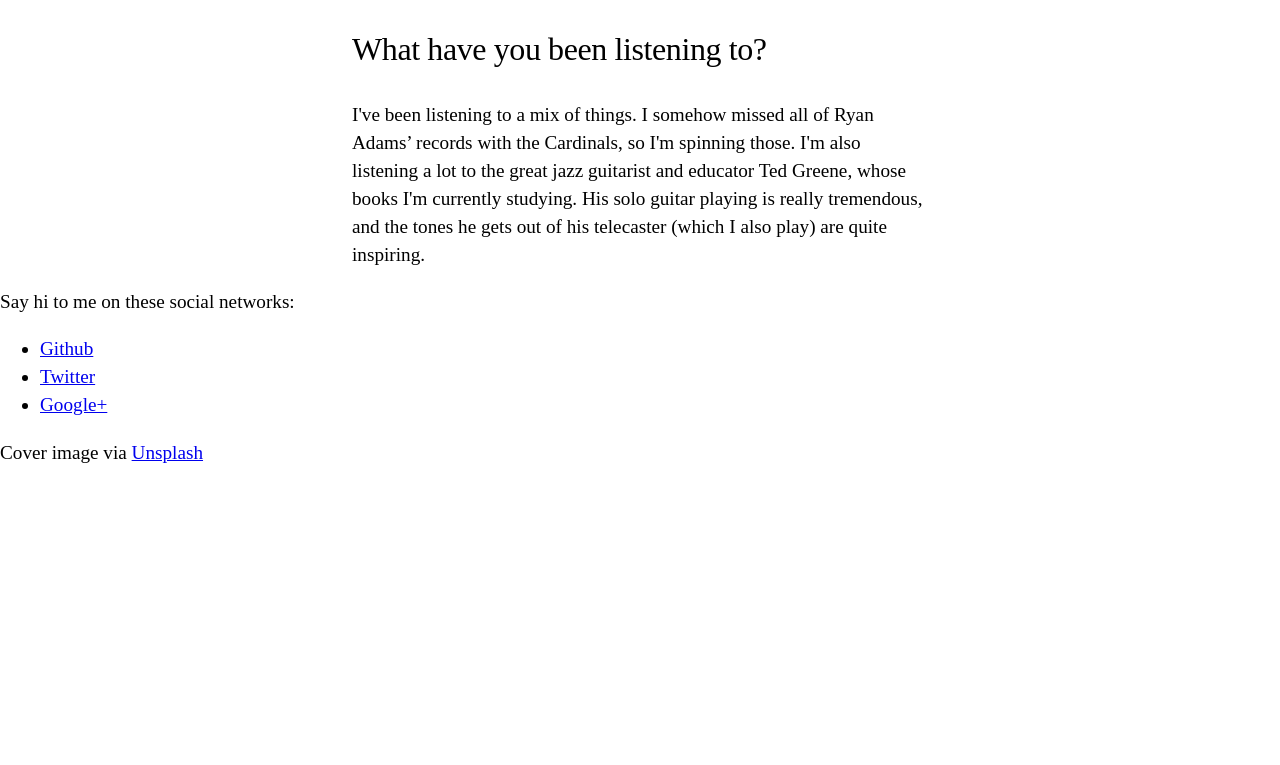
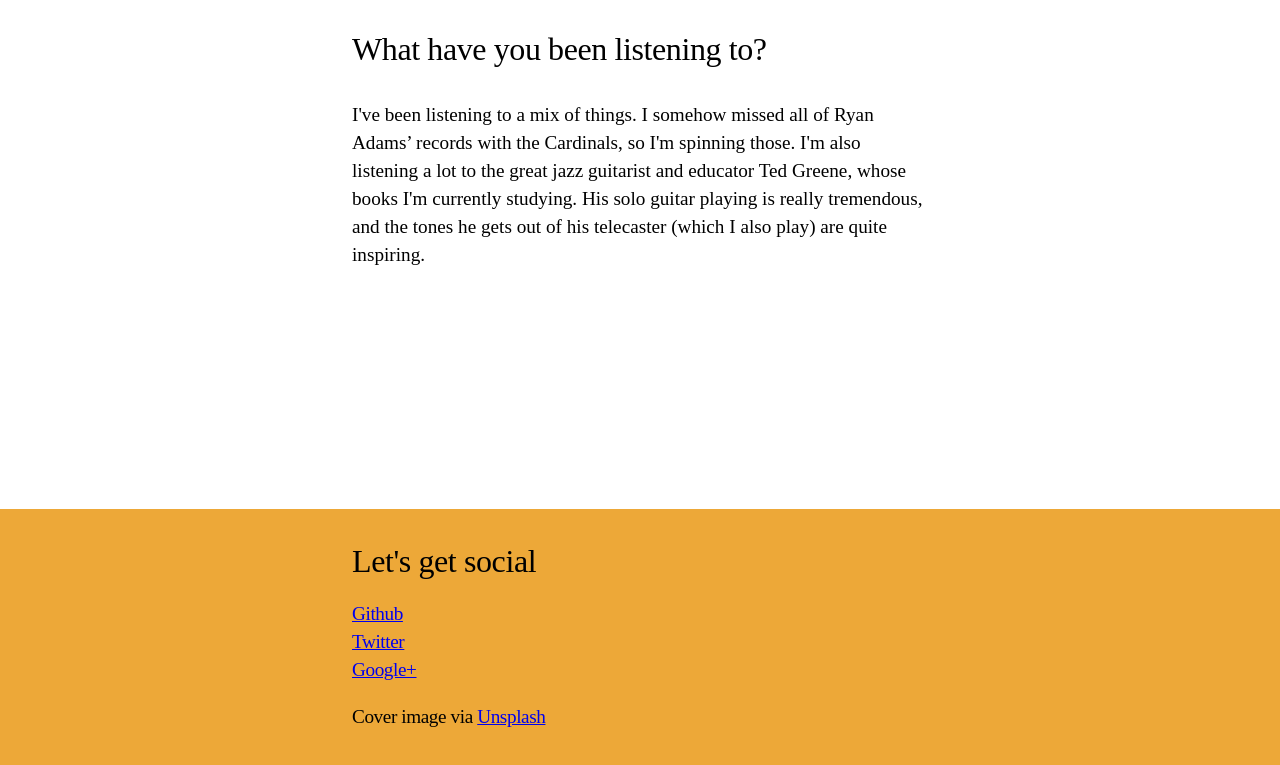
Before and after one commit to alexkfong/thinkful-fewd-about-me, a plain HTML site: page index.html in a window 1280 px wide. Shown: the part 2960-3725 px from the top of the page. Before the commit the page ends 3446 px from the top, so only its background shows below. Drawn offline with Linux system fonts and the light colour scheme.

Commit message:
Initial foray into styling the footer

```diff
--- a/css/style.css
+++ b/css/style.css
@@ -86,3 +86,14 @@ p, li {
   letter-spacing: -0.025rem;
   line-height: 2.5rem;
 }
+
+.contentFooter {
+  margin-bottom: 0;
+  padding: 2rem 0 2rem 0;
+  background-color: #EDA838;
+}
+
+.social {
+  padding: 0;
+  list-style: none;
+}
--- a/index.html
+++ b/index.html
@@ -44,9 +44,9 @@ Current goals:
   			<h3 class="deck container center spaceAbove2rem">What have you been listening to?</h3>
 			<p class="container center spaceAbove2rem">I've been listening to a mix of things. I somehow missed all of Ryan Adams&rsquo; records with the Cardinals, so I'm spinning those. I'm also listening a lot to the great jazz guitarist and educator Ted Greene, whose books I'm currently studying. His solo guitar playing is really tremendous, and the tones he gets out of his telecaster (which I also play) are quite inspiring.</p>
 		</section>
-		<footer class="content-footer">
-  			<p>Say hi to me on these social networks:</p>
-  			<ul class="social">
+		<footer class="contentFooter spaceAbove15rem">
+  			<h3 class="deck container center">Let's get social</p>
+  			<ul class="social container center">
     			<li><a href="http://www.github.com/alexkfong">Github</a></li>
     			<li><a href="http://www.twitter.com/alexkfong">Twitter</a></li>
     			<li><a href="plus.google.com/110350459753554134172">Google+</a></li>
```
